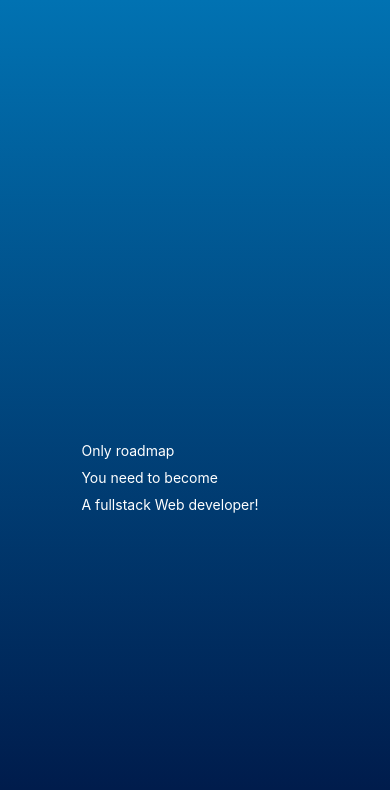
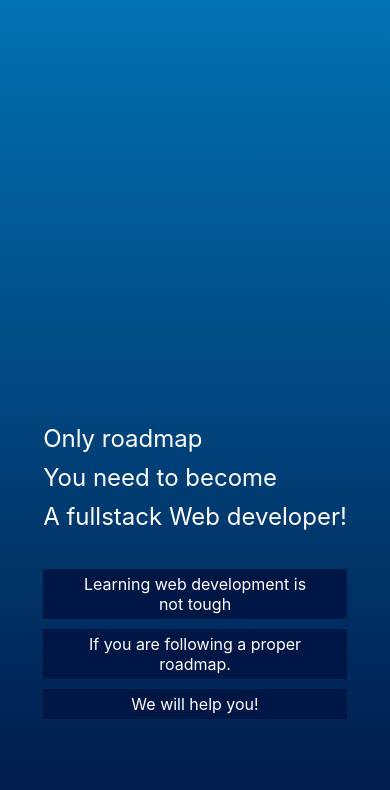
Before and after one commit to navrajkaler996/web-dev-roadmap, a React Native app: screen / in a window 390 px wide. Shown: the top 790 px of the page. Built offline with nearby package versions, Linux system fonts and the light colour scheme.

Commit message:
background added to text

```diff
--- a/screens/RoadmapScreen.js
+++ b/screens/RoadmapScreen.js
@@ -1,5 +1,11 @@
 import React, { useRef } from "react";
-import { StyleSheet, Text, View, useAnimatedValue } from "react-native";
+import {
+  PixelRatio,
+  StyleSheet,
+  Text,
+  View,
+  useAnimatedValue,
+} from "react-native";
 
 import Animated, {
   useSharedValue,
@@ -7,6 +13,9 @@ import Animated, {
   withRepeat,
   withTiming,
 } from "react-native-reanimated";
+
+const BASE_HEADING_FONT_SIZE = 24;
+const adjustedFontSize = PixelRatio.getFontScale() * BASE_HEADING_FONT_SIZE;
 
 const RoadmapScreen = () => {
   const offset1 = useSharedValue(300);
@@ -29,6 +38,7 @@ const RoadmapScreen = () => {
     offset3.value = withRepeat(withTiming(0, { duration: 2100 }), 1, true);
   }, []);
   return (
+    <View>
       <View id="roadmap-container" style={roadmapStyles["text-1-container"]}>
         <Animated.View style={[animatedText1]}>
           <Text style={roadmapStyles["text-1"]}>Only roadmap </Text>
@@ -37,8 +47,28 @@ const RoadmapScreen = () => {
           <Text style={roadmapStyles["text-1"]}>You need to become</Text>
         </Animated.View>
         <Animated.View style={[animatedText3]}>
-        <Text style={roadmapStyles["text-1"]}>A fullstack Web developer!</Text>
+          <Text style={roadmapStyles["text-1"]}>
+            A fullstack Web developer!
+          </Text>
         </Animated.View>
+        <View style={roadmapStyles["text-primary-container"]}>
+          <View style={roadmapStyles["text-background"]}>
+            <Text style={roadmapStyles["text-primary"]}>
+              Learning web development is not tough
+            </Text>
+          </View>
+          <View style={roadmapStyles["text-background"]}>
+            <Text style={{ ...roadmapStyles["text-primary"] }}>
+              If you are following a proper roadmap.
+            </Text>
+          </View>
+          <View style={roadmapStyles["text-background"]}>
+            <Text style={{ ...roadmapStyles["text-primary"] }}>
+              We will help you!
+            </Text>
+          </View>
+        </View>
+      </View>
     </View>
   );
 };
@@ -48,22 +78,32 @@ const roadmapStyles = StyleSheet.create({
   "text-1-container": {
     flex: 1,
     marginTop: 120,
-    marginLeft: -50,
+    // marginLeft: -50,
   },
   "text-1": {
     color: "#fff",
-    fontSize: "24",
-    // textTransform: "uppercase",
+    fontSize: adjustedFontSize,
     letterSpacing: "1",
     marginBottom: 10,
   },
-  "text-3": {
+  "text-primary-container": {
+    position: "absolute",
+    top: 140,
+  },
+  "text-primary": {
     color: "#fff",
-    fontSize: "24",
-    textTransform: "uppercase",
+    textAlign: "center",
+    fontSize: 16,
     letterSpacing: "1",
-    marginBottom: 10,
-    fontSize: 30,
+  },
+  "text-background": {
+    backgroundColor: "#001645",
+    paddingRight: 40,
+    paddingLeft: 40,
+    paddingTop: 5,
+    paddingBottom: 5,
+    marginTop: 5,
+    marginBottom: 5,
   },
 });
 
```
Lines whose indentation alone changed are shown as unchanged.
